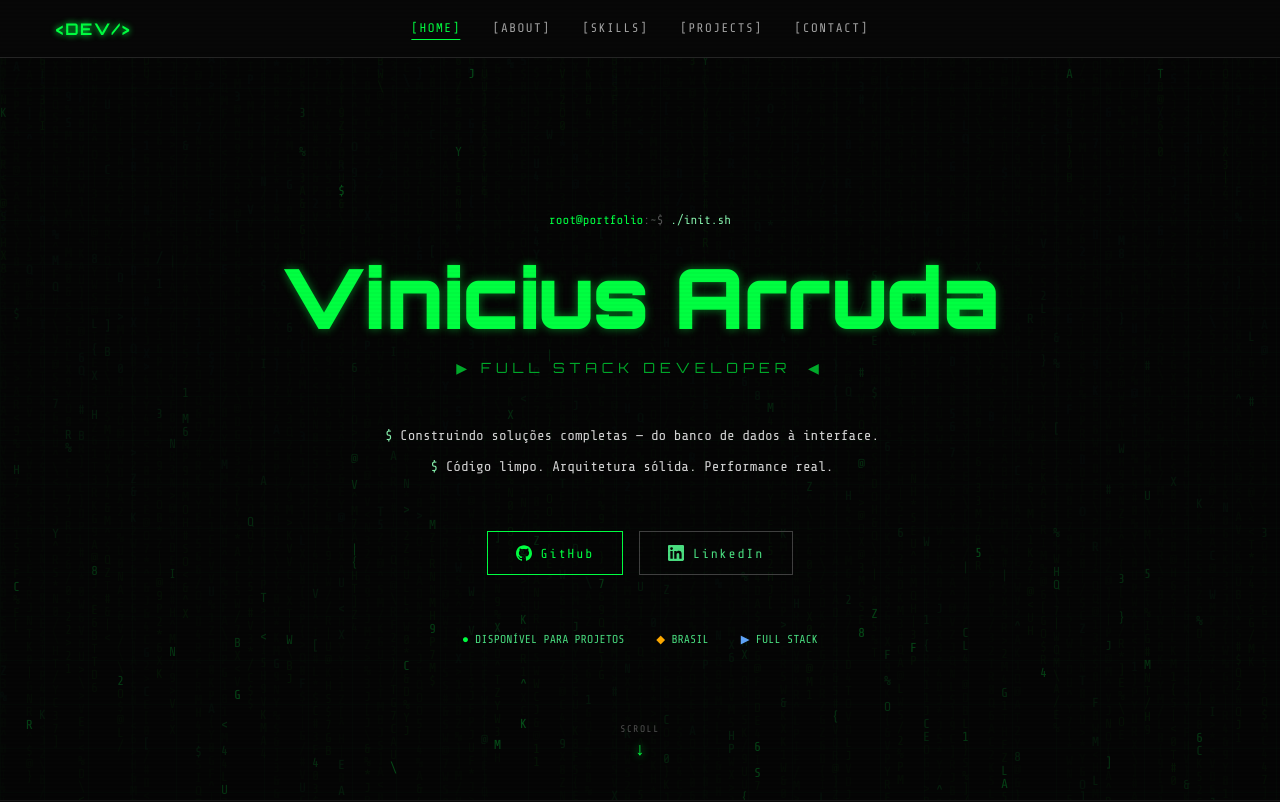
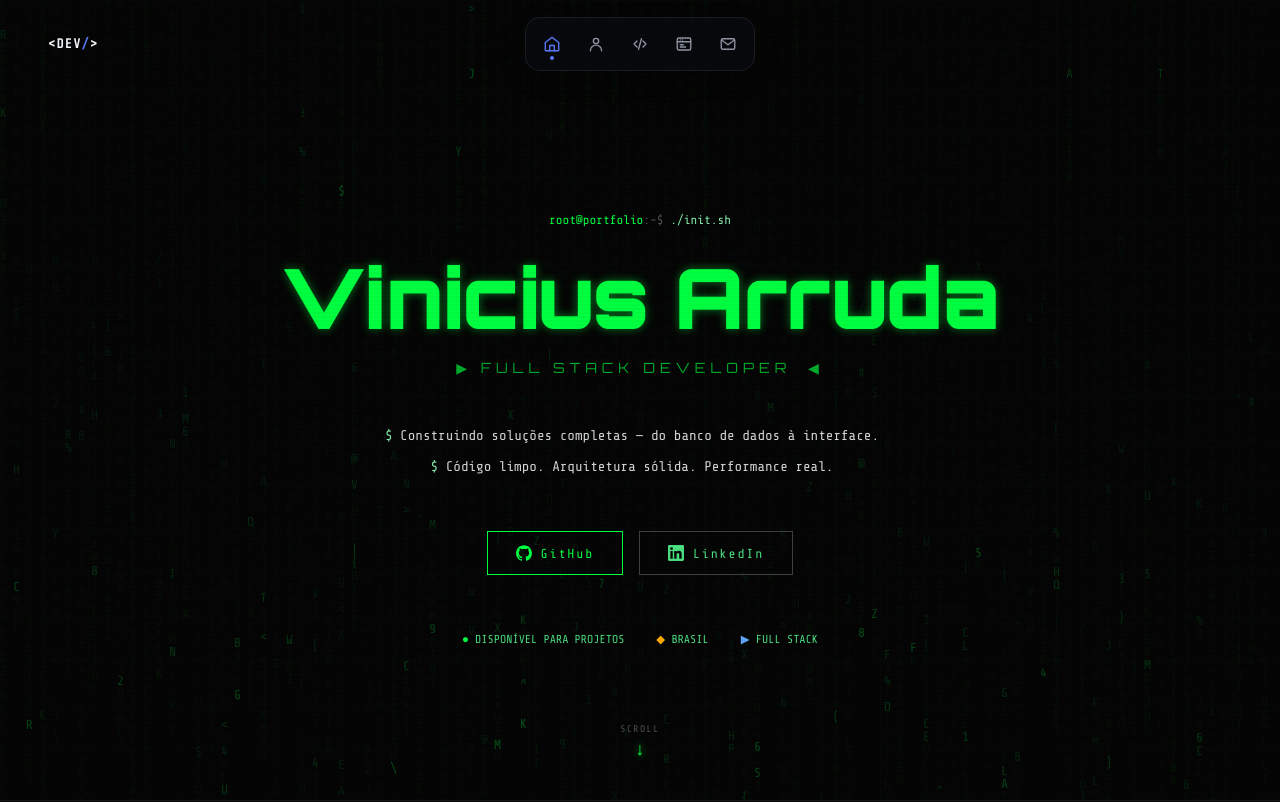
Before and after one commit to ViniciusSavianDeArruda/My-portfolio-react, a React (Vite) app: page / in a window 1280 px wide. Shown: the top 802 px of the page. Built offline with nearby package versions, Linux system fonts and the light colour scheme.

Commit message:
feat: redesenha navbar como dock flutuante

```diff
--- a/src/components/ui/Navbar.tsx
+++ b/src/components/ui/Navbar.tsx
@@ -1,148 +1,130 @@
-import { useEffect, useState } from "react";
+import { AnimatePresence, motion, useReducedMotion } from "motion/react";
+import { useState, type ComponentType } from "react";
 import useActiveSection from "../../hooks/useActiveSection";
+import { CodeIcon, HomeIcon, MailIcon, ProjectsIcon, UserIcon } from "./icons";
 
-const NAV_ITEMS = ["home", "about", "skills", "projects", "contact"] as const;
+interface NavItem {
+  id: "home" | "about" | "skills" | "projects" | "contact";
+  label: string;
+  Icon: ComponentType<{ size?: number }>;
+}
+
+const NAV_ITEMS: NavItem[] = [
+  { id: "home", label: "Início", Icon: HomeIcon },
+  { id: "about", label: "Sobre", Icon: UserIcon },
+  { id: "skills", label: "Stack", Icon: CodeIcon },
+  { id: "projects", label: "Projetos", Icon: ProjectsIcon },
+  { id: "contact", label: "Contato", Icon: MailIcon },
+];
+
+const NAV_IDS = NAV_ITEMS.map(({ id }) => id);
+
+interface DockItemProps {
+  item: NavItem;
+  active: string;
+  mobile?: boolean;
+  onNavigate: (id: NavItem["id"]) => void;
+}
+
+function DockItem({ item, active, mobile = false, onNavigate }: DockItemProps) {
+  const prefersReducedMotion = useReducedMotion();
+  const [isHovered, setIsHovered] = useState(false);
+  const [isFocused, setIsFocused] = useState(false);
+  const isActive = active === item.id;
+  const showTooltip = !mobile && (isHovered || isFocused);
+  const { Icon } = item;
+
+  return (
+    <motion.button
+      type="button"
+      aria-label={item.label}
+      aria-current={isActive ? "page" : undefined}
+      onClick={() => onNavigate(item.id)}
+      onMouseEnter={() => setIsHovered(true)}
+      onMouseLeave={() => setIsHovered(false)}
+      onFocus={() => setIsFocused(true)}
+      onBlur={() => setIsFocused(false)}
+      whileHover={prefersReducedMotion ? undefined : { scale: 1.08, y: -3 }}
+      whileTap={prefersReducedMotion ? undefined : { scale: 0.96 }}
+      transition={{ type: "spring", stiffness: 400, damping: 22 }}
+      className={`dock-item group relative inline-flex overflow-visible items-center justify-center bg-transparent focus-visible:outline focus-visible:outline-2 focus-visible:outline-offset-3 focus-visible:outline-[#9AACFF] ${
+        mobile ? "h-[52px] flex-1" : "h-10 w-10 rounded-[10px]"
+      } ${isActive ? "text-[#5B7CFF]" : "text-[#9096A3] hover:text-[#F4F6FB]"}`}
+    >
+      <Icon size={mobile ? 19 : 18} />
+      {isActive && (
+        <span
+          className={`absolute h-1 w-1 rounded-full bg-[#5B7CFF] ${
+            mobile ? "bottom-1.5" : "bottom-1"
+          }`}
+          aria-hidden="true"
+        />
+      )}
+      <AnimatePresence>
+        {showTooltip && (
+          <motion.span
+            className="dock-tooltip"
+            aria-hidden="true"
+            style={{ x: "-50%" }}
+            initial={
+              prefersReducedMotion ? { opacity: 0 } : { opacity: 0, y: -4 }
+            }
+            animate={
+              prefersReducedMotion ? { opacity: 1 } : { opacity: 1, y: 0 }
+            }
+            exit={prefersReducedMotion ? { opacity: 0 } : { opacity: 0, y: -4 }}
+            transition={{ duration: 0.16, ease: "easeOut" }}
+          >
+            {item.label}
+          </motion.span>
+        )}
+      </AnimatePresence>
+    </motion.button>
+  );
+}
 
 export default function Navbar() {
-  const active = useActiveSection(NAV_ITEMS);
-  const [menuOpen, setMenuOpen] = useState(false);
+  const active = useActiveSection(NAV_IDS);
 
-  useEffect(() => {
-    const onResize = () => {
-      if (window.innerWidth >= 768) setMenuOpen(false);
-    };
-    window.addEventListener("resize", onResize);
-    return () => window.removeEventListener("resize", onResize);
-  }, []);
-
-  useEffect(() => {
-    document.body.style.overflow = menuOpen ? "hidden" : "";
-    return () => {
-      document.body.style.overflow = "";
-    };
-  }, [menuOpen]);
-
-  const scrollTo = (id: string) => {
-    setMenuOpen(false);
-    setTimeout(() => {
-      document.getElementById(id)?.scrollIntoView({ behavior: "smooth" });
-    }, 300);
-  };
+  const scrollTo = (id: NavItem["id"]) =>
+    document.getElementById(id)?.scrollIntoView({ behavior: "smooth" });
 
   return (
     <>
-      <nav className="fixed top-0 left-0 right-0 z-50 bg-[rgba(8,8,8,0.95)] backdrop-blur-md border-b border-neutral-800 h-[58px] flex items-center justify-between px-[clamp(1.5rem,5vw,3.5rem)]">
-        <span className="font-orbitron text-base font-bold tracking-widest text-green-neon glow-sm">
-          &lt;DEV/&gt;
+      <nav
+        className="fixed left-0 right-0 top-[18px] z-50 hidden h-[52px] items-center px-[clamp(2.5rem,4vw,3rem)] md:flex"
+        aria-label="Navegação principal"
+      >
+        <span className="font-mono text-[0.82rem] font-semibold tracking-[0.1em] text-[#F4F6FB]">
+          &lt;DEV<span className="text-[#5B7CFF]">/</span>&gt;
         </span>
 
-        <div className="hidden md:flex absolute left-1/2 -translate-x-1/2 gap-[clamp(0.8rem,2.5vw,2rem)]">
-          {NAV_ITEMS.map((id) => (
-            <button
-              key={id}
-              onClick={() => scrollTo(id)}
-              className={`nav-underline font-mono text-[0.78rem] tracking-[0.12em] uppercase transition-colors duration-200 bg-transparent border-none cursor-pointer ${
-                active === id
-                  ? "text-green-neon active"
-                  : "text-neutral-400 hover:text-green-neon"
-              }`}
-            >
-              [{id}]
-            </button>
+        <div className="absolute left-1/2 flex -translate-x-1/2 items-center gap-1 overflow-visible rounded-[15px] border border-white/[0.08] bg-[rgba(10,12,17,0.72)] p-1.5 shadow-[0_8px_24px_rgba(0,0,0,0.16)] backdrop-blur-[16px]">
+          {NAV_ITEMS.map((item) => (
+            <DockItem
+              key={item.id}
+              item={item}
+              active={active}
+              onNavigate={scrollTo}
+            />
           ))}
         </div>
-
-        <button
-          onClick={() => setMenuOpen((v) => !v)}
-          className="md:hidden flex flex-col justify-center items-center gap-[5px] w-8 h-8 bg-transparent border-none cursor-pointer p-0"
-          aria-label="Menu"
-          aria-expanded={menuOpen}
-          aria-controls="mobile-menu"
-        >
-          <span
-            className="block w-6 h-[1.5px] bg-green-neon transition-all duration-300 origin-center"
-            style={{
-              transform: menuOpen ? "translateY(6.5px) rotate(45deg)" : "none",
-              boxShadow: "0 0 6px #00FF41",
-            }}
-          />
-          <span
-            className="block w-6 h-[1.5px] bg-green-neon transition-all duration-300"
-            style={{
-              opacity: menuOpen ? 0 : 1,
-              boxShadow: "0 0 6px #00FF41",
-            }}
-          />
-          <span
-            className="block w-6 h-[1.5px] bg-green-neon transition-all duration-300 origin-center"
-            style={{
-              transform: menuOpen
-                ? "translateY(-6.5px) rotate(-45deg)"
-                : "none",
-              boxShadow: "0 0 6px #00FF41",
-            }}
-          />
-        </button>
       </nav>
 
-      <div
-        id="mobile-menu"
-        className="fixed inset-0 z-40 md:hidden transition-all duration-300"
-        style={{
-          background: "rgba(8,8,8,0.97)",
-          opacity: menuOpen ? 1 : 0,
-          pointerEvents: menuOpen ? "all" : "none",
-          backdropFilter: "blur(12px)",
-        }}
+      <nav
+        className="fixed bottom-[calc(0.75rem+env(safe-area-inset-bottom))] left-3 right-3 z-50 flex items-center rounded-[15px] border border-white/[0.08] bg-[rgba(10,12,17,0.8)] p-1 shadow-[0_8px_24px_rgba(0,0,0,0.2)] backdrop-blur-[16px] md:hidden"
+        aria-label="Navegação principal"
       >
-        <div
-          className="absolute inset-0 pointer-events-none"
-          style={{
-            background:
-              "repeating-linear-gradient(0deg,transparent,transparent 2px,rgba(0,0,0,.04) 2px,rgba(0,0,0,.04) 4px)",
-          }}
-        />
-
-        <div
-          className="absolute inset-0 pointer-events-none"
-          style={{
-            backgroundImage:
-              "linear-gradient(rgba(0,255,65,.015) 1px,transparent 1px),linear-gradient(90deg,rgba(0,255,65,.015) 1px,transparent 1px)",
-            backgroundSize: "44px 44px",
-          }}
-        />
-
-        <div className="relative z-10 flex flex-col items-center justify-center h-full gap-2 pt-[58px]">
-          <p className="font-mono text-[0.7rem] text-green-400 mb-6 tracking-[0.15em]">
-            <span className="text-green-neon">root@portfolio</span>:~${" "}
-            <span className="animate-blink">_</span>
-          </p>
-
-          {NAV_ITEMS.map((id, i) => (
-            <button
-              key={id}
-              onClick={() => scrollTo(id)}
-              className="font-mono text-[1.2rem] tracking-[0.2em] uppercase bg-transparent border-none cursor-pointer transition-all duration-200 py-3 px-8 w-full text-center"
-              style={{
-                color: active === id ? "#00FF41" : "#a3a3a3",
-                textShadow: active === id ? "0 0 8px #00FF41" : "none",
-                transform: menuOpen ? "translateX(0)" : "translateX(-20px)",
-                opacity: menuOpen ? 1 : 0,
-                transition: `transform 0.3s ease ${i * 0.06}s, opacity 0.3s ease ${i * 0.06}s, color 0.2s`,
-                borderBottom: "1px solid #001500",
-              }}
-            >
-              <span className="text-[#1a5c35] text-[0.8rem] mr-2">
-                {String(i + 1).padStart(2, "0")}.
-              </span>
-              {id}
-              {active === id && (
-                <span className="ml-2 text-green-neon text-sm">◀</span>
-              )}
-            </button>
-          ))}
-        </div>
-      </div>
+        {NAV_ITEMS.map((item) => (
+          <DockItem
+            key={item.id}
+            item={item}
+            active={active}
+            mobile
+            onNavigate={scrollTo}
+          />
+        ))}
+      </nav>
     </>
   );
 }
--- a/src/components/ui/icons.tsx
+++ b/src/components/ui/icons.tsx
@@ -1,6 +1,77 @@
 interface IconProps {
   size?: number;
 }
+
+export const HomeIcon = ({ size = 18 }: IconProps) => (
+  <svg
+    width={size}
+    height={size}
+    viewBox="0 0 24 24"
+    fill="none"
+    stroke="currentColor"
+    strokeWidth="1.8"
+    strokeLinecap="round"
+    strokeLinejoin="round"
+    style={{ flexShrink: 0 }}
+    aria-hidden="true"
+  >
+    <path d="m3 10 9-7 9 7v10a1 1 0 0 1-1 1H4a1 1 0 0 1-1-1Z" />
+    <path d="M9 21v-7h6v7" />
+  </svg>
+);
+
+export const UserIcon = ({ size = 18 }: IconProps) => (
+  <svg
+    width={size}
+    height={size}
+    viewBox="0 0 24 24"
+    fill="none"
+    stroke="currentColor"
+    strokeWidth="1.8"
+    strokeLinecap="round"
+    strokeLinejoin="round"
+    style={{ flexShrink: 0 }}
+    aria-hidden="true"
+  >
+    <circle cx="12" cy="8" r="3.5" />
+    <path d="M4.5 21a7.5 7.5 0 0 1 15 0" />
+  </svg>
+);
+
+export const CodeIcon = ({ size = 18 }: IconProps) => (
+  <svg
+    width={size}
+    height={size}
+    viewBox="0 0 24 24"
+    fill="none"
+    stroke="currentColor"
+    strokeWidth="1.8"
+    strokeLinecap="round"
+    strokeLinejoin="round"
+    style={{ flexShrink: 0 }}
+    aria-hidden="true"
+  >
+    <path d="m8 8-4 4 4 4M16 8l4 4-4 4M14 5l-4 14" />
+  </svg>
+);
+
+export const MailIcon = ({ size = 18 }: IconProps) => (
+  <svg
+    width={size}
+    height={size}
+    viewBox="0 0 24 24"
+    fill="none"
+    stroke="currentColor"
+    strokeWidth="1.8"
+    strokeLinecap="round"
+    strokeLinejoin="round"
+    style={{ flexShrink: 0 }}
+    aria-hidden="true"
+  >
+    <rect x="3" y="5" width="18" height="14" rx="2" />
+    <path d="m4 7 8 6 8-6" />
+  </svg>
+);
 
 export const GithubIcon = ({ size = 14 }: IconProps) => (
   <svg
@@ -26,6 +97,26 @@ export const LinkedinIcon = ({ size = 16 }: IconProps) => (
   </svg>
 );
 
+export const ProjectsIcon = ({ size = 16 }: IconProps) => (
+  <svg
+    width={size}
+    height={size}
+    viewBox="0 0 24 24"
+    fill="none"
+    stroke="currentColor"
+    strokeWidth="1.8"
+    strokeLinecap="round"
+    strokeLinejoin="round"
+    style={{ flexShrink: 0 }}
+    aria-hidden="true"
+  >
+    <rect x="3" y="4" width="18" height="16" rx="2" />
+    <path d="M3 9h18" />
+    <path d="M7 6.5h.01M10 6.5h.01" />
+    <path d="M7 13h4M7 16h7" />
+  </svg>
+);
+
 export const ExternalIcon = ({ size = 14 }: IconProps) => (
   <svg
     width={size}
```
